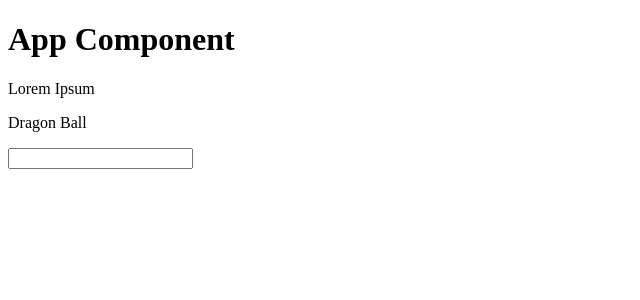
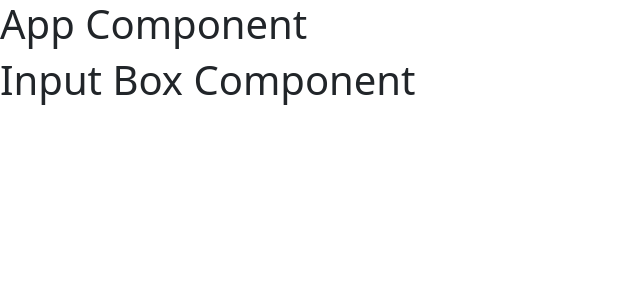
Before and after one commit to rochafialvin/react-todo-2104, a React (Create React App) app: page / in a window 1280 px wide. Shown: the top 300 px of the page, without its empty margins (0-640 px from the left). Built offline with nearby package versions, Linux system fonts and the light colour scheme.

Commit message:
Install bootstrap

```diff
--- a/package.json
+++ b/package.json
@@ -6,6 +6,7 @@
     "@testing-library/jest-dom": "^5.16.4",
     "@testing-library/react": "^13.3.0",
     "@testing-library/user-event": "^13.5.0",
+    "bootstrap": "^5.1.3",
     "react": "^18.1.0",
     "react-dom": "^18.1.0",
     "react-scripts": "5.0.1",
--- a/src/App.js
+++ b/src/App.js
@@ -1,11 +1,11 @@
+import "bootstrap/dist/css/bootstrap.css";
+import InputBox from "./components/InputBox";
+
 function App() {
   return (
     <div>
       <h1>App Component</h1>
-      <p>Lorem Ipsum</p>
-      <p>Dragon Ball</p>
-
-      <input />
+      <InputBox />
     </div>
   );
 }
--- /dev/null
+++ b/src/components/InputBox.js
@@ -0,0 +1,5 @@
+function InputBox() {
+  return <h1> Input Box Component</h1>;
+}
+
+export default InputBox;
```
Also changed, not shown: 1 other file (tests, documents, lock files or other folders).
